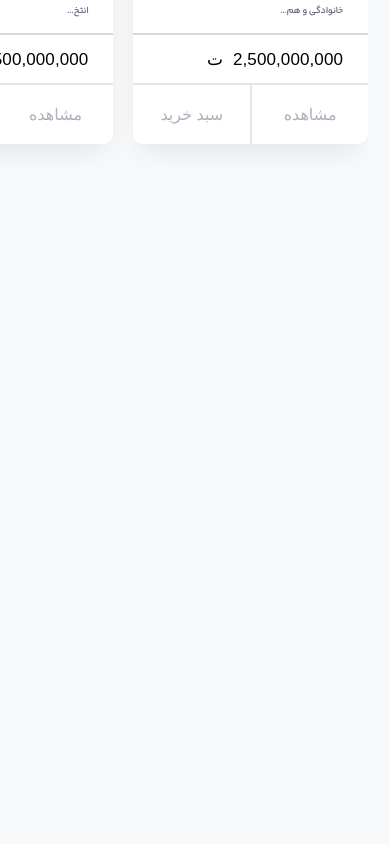
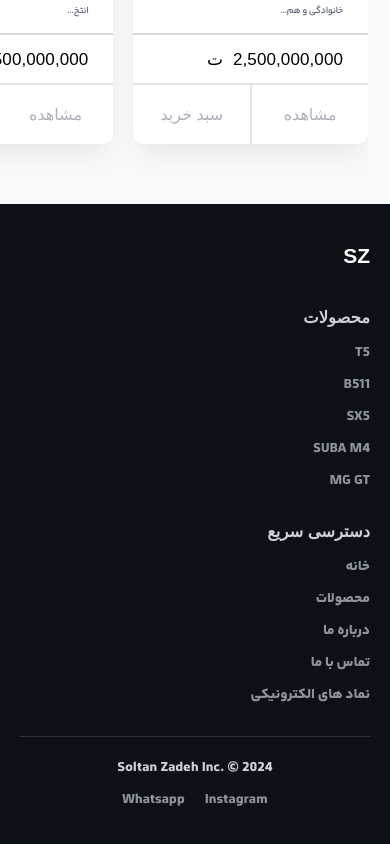
Before and after one commit to ervinrahimi/sz, a Next.js app: page / in a window 390 px wide. Shown: the part 4025-4869 px from the top of the page. Before the commit the page ends 4229 px from the top, so only its background shows below. Built offline with nearby package versions, Linux system fonts and the light colour scheme; no server answers; the database is empty; a web font is replaced by a local one.

Commit message:
Add Footer With UI And Responsive

```diff
--- a/src/app/(root)/page.js
+++ b/src/app/(root)/page.js
@@ -7,6 +7,7 @@
 import { WideLightPoster } from '@/components/ui/Posters/Posters'
 import MiniSlider from '@/components/ui/Slider/MiniSlider'
 import { getMenuItems } from '@/actions/admin/menu'
+import Footer from '@/components/layout/Footer/Footer'
 
 export default async function Home() {
   const menuItems = await getMenuItems()
@@ -48,6 +49,7 @@
         />
 
         <ProductsBox title={'قطعات یدکی'} subTitle={'آخرین محصولات فروشگاه'} />
+        <Footer />
       </div>
     </div>
   )
--- /dev/null
+++ b/src/components/layout/Footer/Footer.jsx
@@ -0,0 +1,75 @@
+// src/components/layout/Footer/Footer.jsx
+import styles from './Footer.module.css'
+
+export default function Footer() {
+  return (
+    <footer className={styles.footer}>
+      <div className={styles.footerContainer}>
+        <div className={styles.footerLogo}>
+          <h2>SZ</h2>
+        </div>
+        <div className={styles.footerLinks}>
+          <div>
+            <h3>محصولات</h3>
+            <ul>
+              <li>
+                <a href="#">T5</a>
+              </li>
+              <li>
+                <a href="#">B511</a>
+              </li>
+              <li>
+                <a href="#">SX5</a>
+              </li>
+              <li>
+                <a href="#">SUBA M4</a>
+              </li>
+              <li>
+                <a href="#">MG GT</a>
+              </li>
+            </ul>
+          </div>
+          <div>
+            <h3>دسترسی سریع</h3>
+            <ul>
+              <li>
+                <a href="#">خانه</a>
+              </li>
+              <li>
+                <a href="#">محصولات</a>
+              </li>
+              <li>
+                <a href="#">درباره ما</a>
+              </li>
+              <li>
+                <a href="#">تماس با ما</a>
+              </li>
+              <li>
+                <a href="#">نماد های الکترونیکی</a>
+              </li>
+            </ul>
+          </div>
+        </div>
+      </div>
+      <div className={styles.footerBottom}>
+        <p>Soltan Zadeh Inc. © 2024</p>
+        {/* <ul className={styles.footerLegal}>
+          <li>
+            <a href="#">Terms</a>
+          </li>
+          <li>
+            <a href="#">Privacy</a>
+          </li>
+        </ul> */}
+        <div className={styles.footerSocial}>
+          <a href="#" className={styles.socialIcon}>
+            Instagram
+          </a>
+          <a href="#" className={styles.socialIcon}>
+            Whatsapp
+          </a>
+        </div>
+      </div>
+    </footer>
+  )
+}
--- /dev/null
+++ b/src/components/layout/Footer/Footer.module.css
@@ -0,0 +1,130 @@
+.footer {
+  background-color: #0d1117;
+  color: #c9d1d9;
+  padding: 40px 20px;
+  font-size: 14px;
+}
+
+.footerContainer {
+  display: flex;
+  justify-content: space-between;
+  flex-wrap: wrap;
+  max-width: 1200px;
+  margin: 0 auto;
+}
+
+.footerLogo h2 {
+  color: white;
+  margin-bottom: 20px;
+}
+
+.footerLinks {
+  display: flex;
+  gap: 40px;
+  flex-wrap: wrap;
+}
+
+.footerLinks div {
+  flex: 1;
+}
+
+.footerLinks h3 {
+  color: #c9d1d9;
+  font-weight: bold;
+  margin-bottom: 15px;
+}
+
+.footerLinks ul {
+  list-style: none;
+  padding: 0;
+}
+
+.footerLinks ul li {
+  margin-bottom: 10px;
+}
+
+.footerLinks ul li a {
+  color: #8b949e;
+  text-decoration: none;
+  transition: color 0.2s ease-in-out;
+}
+
+.footerLinks ul li a:hover {
+  color: white;
+}
+
+.footerBottom {
+  border-top: 1px solid #30363d;
+  padding-top: 20px;
+  margin-top: 20px;
+  display: flex;
+  justify-content: space-between;
+  align-items: center;
+  flex-wrap: wrap;
+}
+
+.footerBottom p {
+  margin: 0;
+}
+
+.footerLegal {
+  list-style: none;
+  display: flex;
+  gap: 20px;
+  padding: 0;
+}
+
+.footerLegal li {
+  margin: 0;
+}
+
+.footerLegal a {
+  color: #8b949e;
+  text-decoration: none;
+}
+
+.footerLegal a:hover {
+  color: white;
+}
+
+.footerSocial {
+  display: flex;
+  gap: 20px;
+}
+
+.socialIcon {
+  color: #8b949e;
+  text-decoration: none;
+}
+
+.socialIcon:hover {
+  color: white;
+}
+
+/* ریسپانسیو */
+@media (max-width: 768px) {
+  .footerLinks {
+    flex-direction: column;
+    gap: 20px;
+  }
+
+  .footerBottom {
+    flex-direction: column;
+    gap: 10px;
+  }
+
+  .footerSocial {
+    justify-content: center;
+  }
+}
+
+@media (max-width: 480px) {
+  .footerContainer {
+    flex-direction: column;
+    gap: 20px;
+  }
+
+  .footerLegal {
+    justify-content: center;
+  }
+}
```
